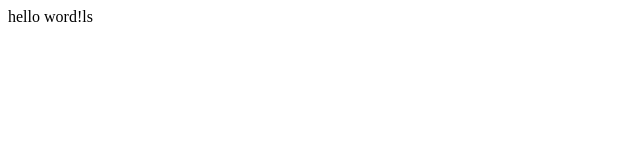
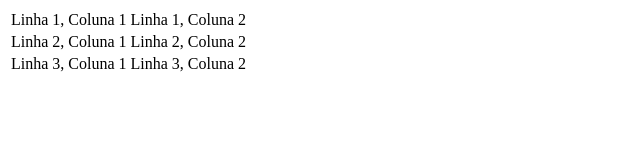
Before and after one commit to kawannehellen/teste, a plain HTML site: page index.html in a window 1280 px wide. Shown: the whole page, without its empty margins (0-640 px from the left). Drawn offline with Linux system fonts and the light colour scheme.

```diff
--- a/index.html
+++ b/index.html
@@ -1 +1,14 @@
-hello  word!ls
+<table>
+    <tr>
+    <td>Linha 1, Coluna 1</td>
+    <td>Linha 1, Coluna 2</td>
+    </tr>
+    <tr>
+    <td>Linha 2, Coluna 1</td>
+    <td>Linha 2, Coluna 2</td>
+    </tr>
+    <tr>
+    <td>Linha 3, Coluna 1</td>
+    <td>Linha 3, Coluna 2</td>
+    </tr>
+    </table>
```
Also changed, not shown: 1 other file.
